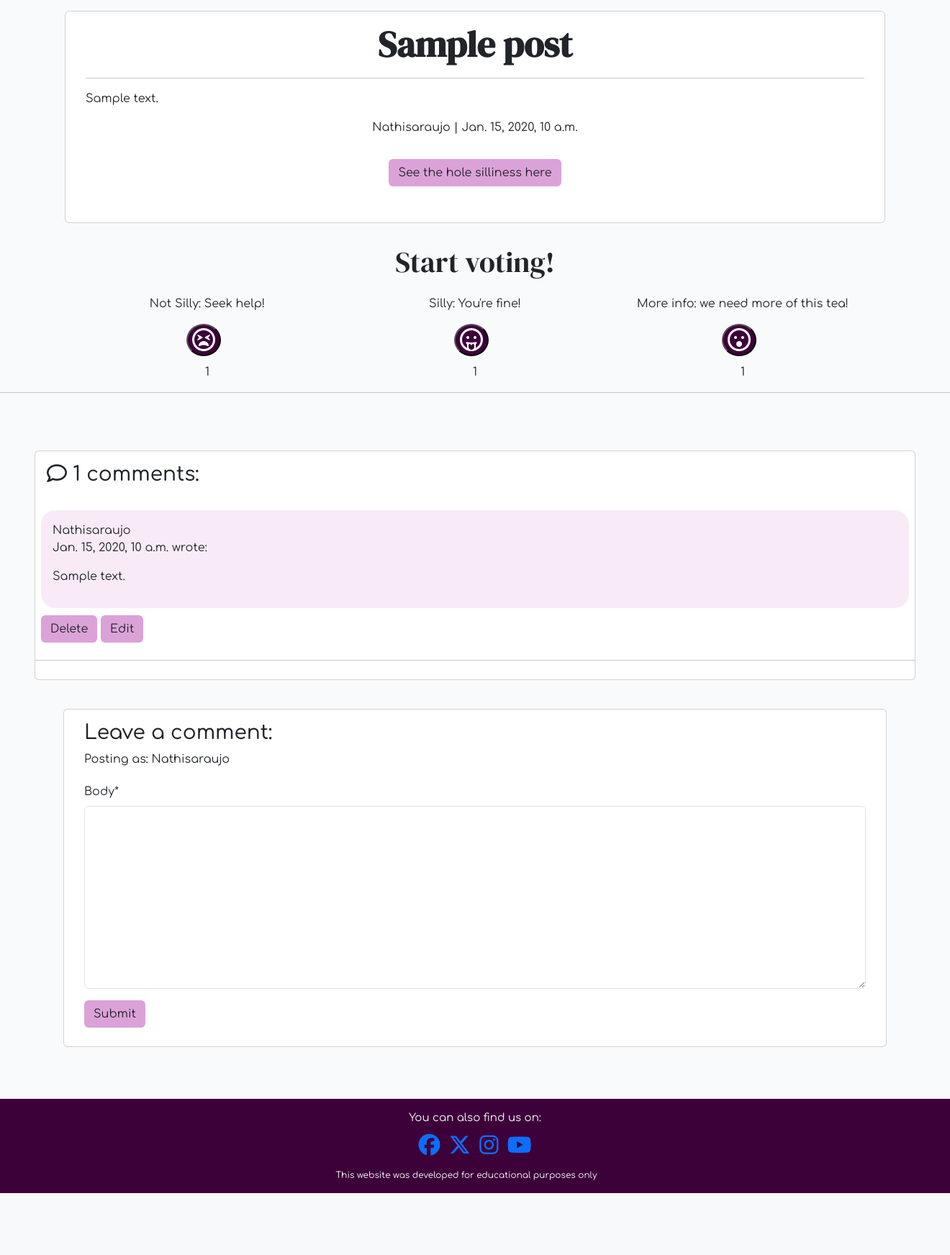
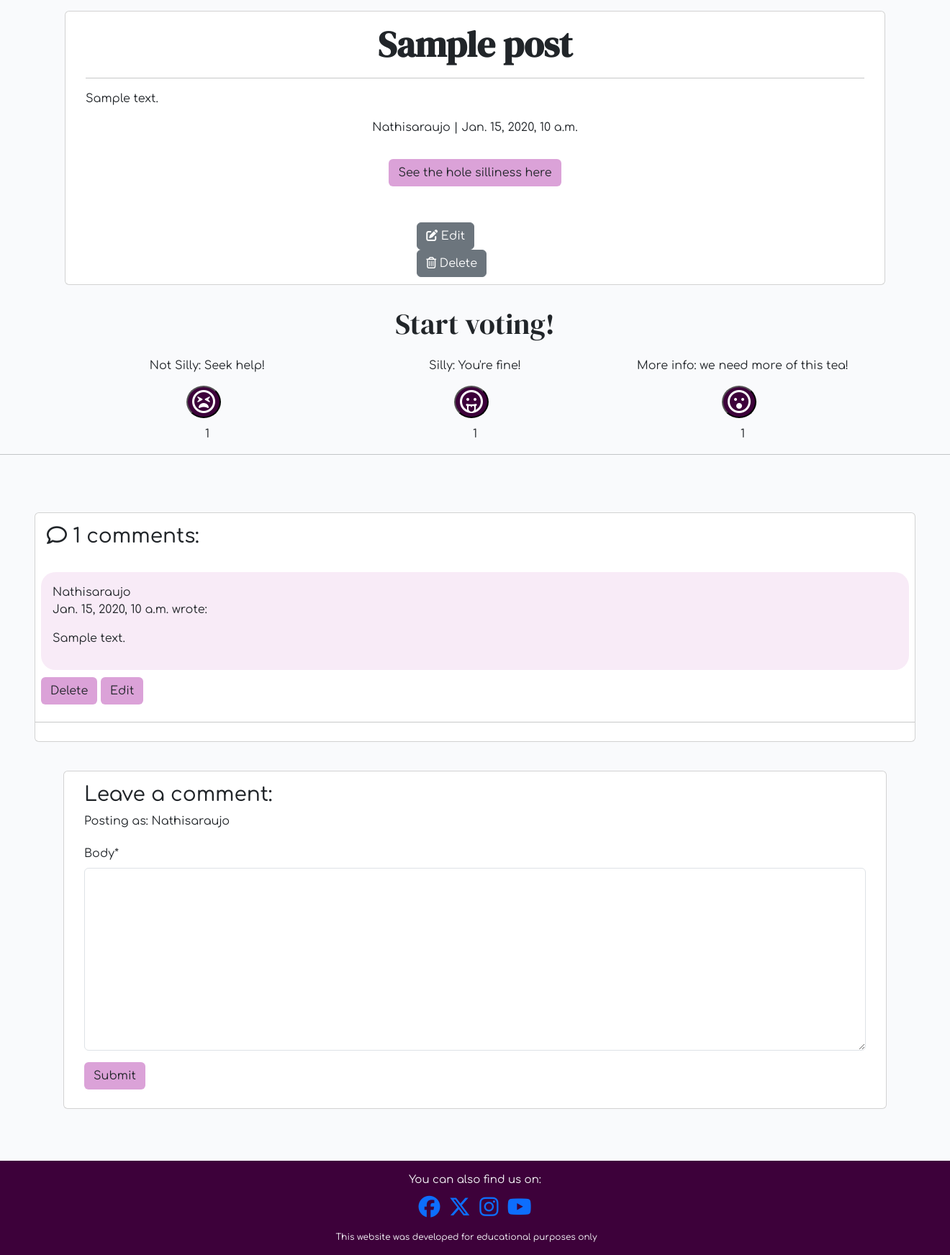
Before and after one commit to Nathisaraujo/project4, a Django app: a page that uses blog/templates/blog/post_detail.html in a window 1320 px wide; the page is wider, and only the part inside the window is pictured. Shown: the part 176-1920 px from the top of that part at 72% size. Before the commit the page ends 1834 px from the top of that part, so only its background shows below. Run offline with Django 4.2, Linux system fonts and the light colour scheme; a user stored in the database is signed in; data comes from the database, SQL or seed files in the repository; tables that the repository leaves empty hold one stand-in row (values such as "Sample post"); one stand-in notice (Sample message) is shown; some libraries are stand-ins or nearby versions.

Commit message:
changed delete and update posts views, styled delete and update pages and buttons

```diff
--- a/blog/templates/blog/post_detail.html
+++ b/blog/templates/blog/post_detail.html
@@ -25,7 +25,27 @@
                 </div>
             </div>
             <br>
-        </div>
+            <!-- código da colega -->
+            {% if user.is_authenticated and request.user == post.author %}
+            <div class="container">
+              <div class="row">
+                <div class="col-2">
+                    <div class="btn-group">
+                        <!-- Button for post update -->
+                        <a href="{% url 'update_post' post.slug %}" class="btn btn-secondary">
+                            <i class="fa fa-edit"></i> Edit</a>
+                    </div>
+                    <div class="btn-group">
+                          <!-- Button for deletion-->
+                        <a href="{% url 'delete_post' post.slug %}" class="btn btn-secondary">
+                            <i class="far fa-trash-alt"></i> Delete</a>
+                    </div>
+                  </div>
+                </div>
+              </div>
+            </div>
+            {% endif %}
+
     </div>
     <!-- Displaying counting of votes -->
     {% if user.is_authenticated %}
--- a/profiles/templates/update_post.html
+++ b/profiles/templates/update_post.html
@@ -8,7 +8,6 @@
     <div class="row">
         <div class="col-md-8 mt-3 offset-md-2">
             <h3>Edit Post:</h3>
-            <p>Edit your Recipe!</p>
         </div>
     </div>
     {% if messages %}
@@ -24,7 +23,7 @@
                 {% csrf_token %}
                 {{ form | crispy }}
                 <br>
-                <button type="submit" class="btn btn-success">Update</button>
+                <button type="submit" class="btn btn-sillytalks">Update</button>
                 <a href="{% url 'home' %}" role="button" class="btn btn-secondary">Go back</a>
             </form>
         </div>
--- a/templates/profile.html
+++ b/templates/profile.html
@@ -11,7 +11,7 @@
             <a class="nav-link dropdown-toggle" data-bs-toggle="dropdown" href="#" role="button" aria-expanded="false">Post</a>
             <ul class="dropdown-menu">
               <li><a class="dropdown-item" href="{% url 'add_post' username=user.username %}">New Post</a></li>
-              <li><a class="dropdown-item" href="#">Manage Posts</a></li>
+              <li><a class="dropdown-item" href="{% url 'update_post' username=user.username %}">Update Posts</a></li>
             </ul>
         </li>
         <li class="nav-item dropdown">
@@ -52,5 +52,7 @@
       </div>
     </div>
 
+
+
 </main>
 {% endblock content %}
```
Also changed, not shown: profiles/templates/delete_post.html (+9 -7 lines), profiles/views.py (+21 -8 lines).
